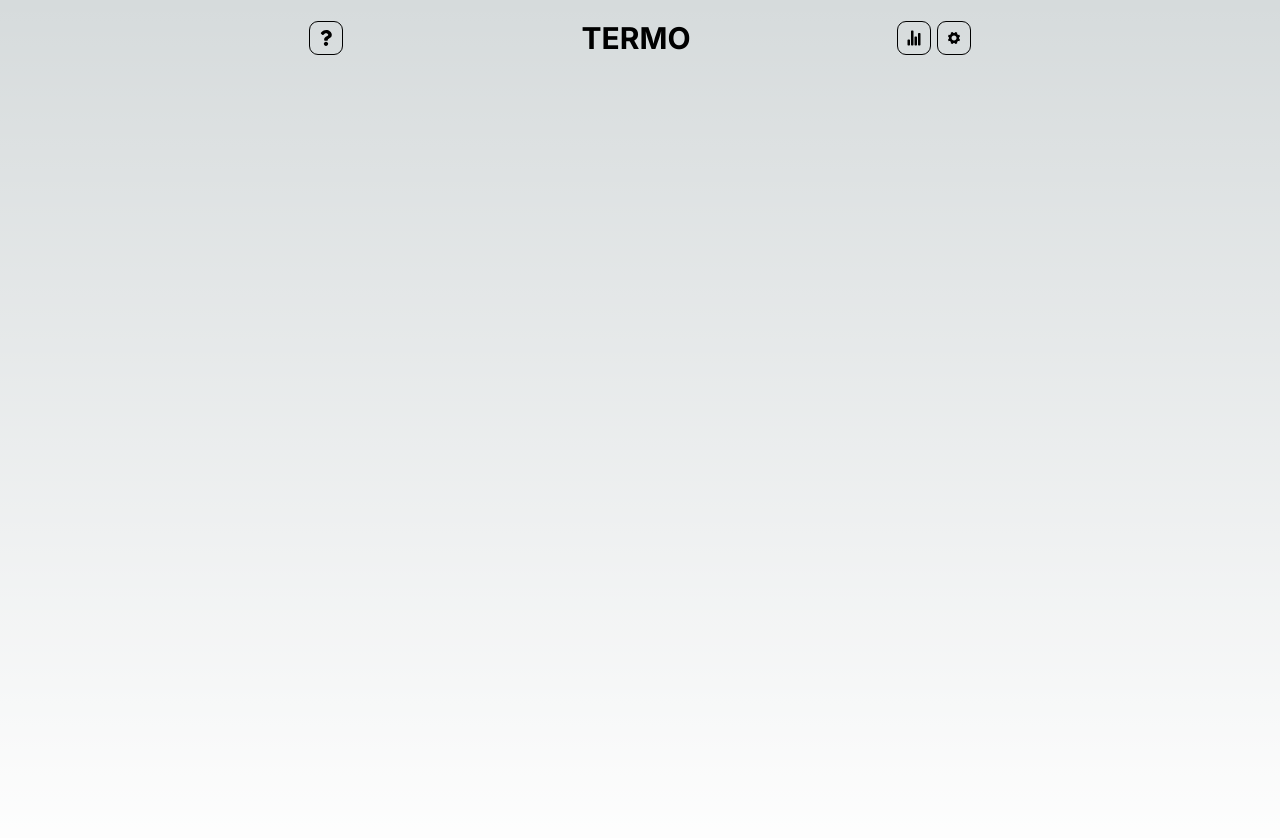
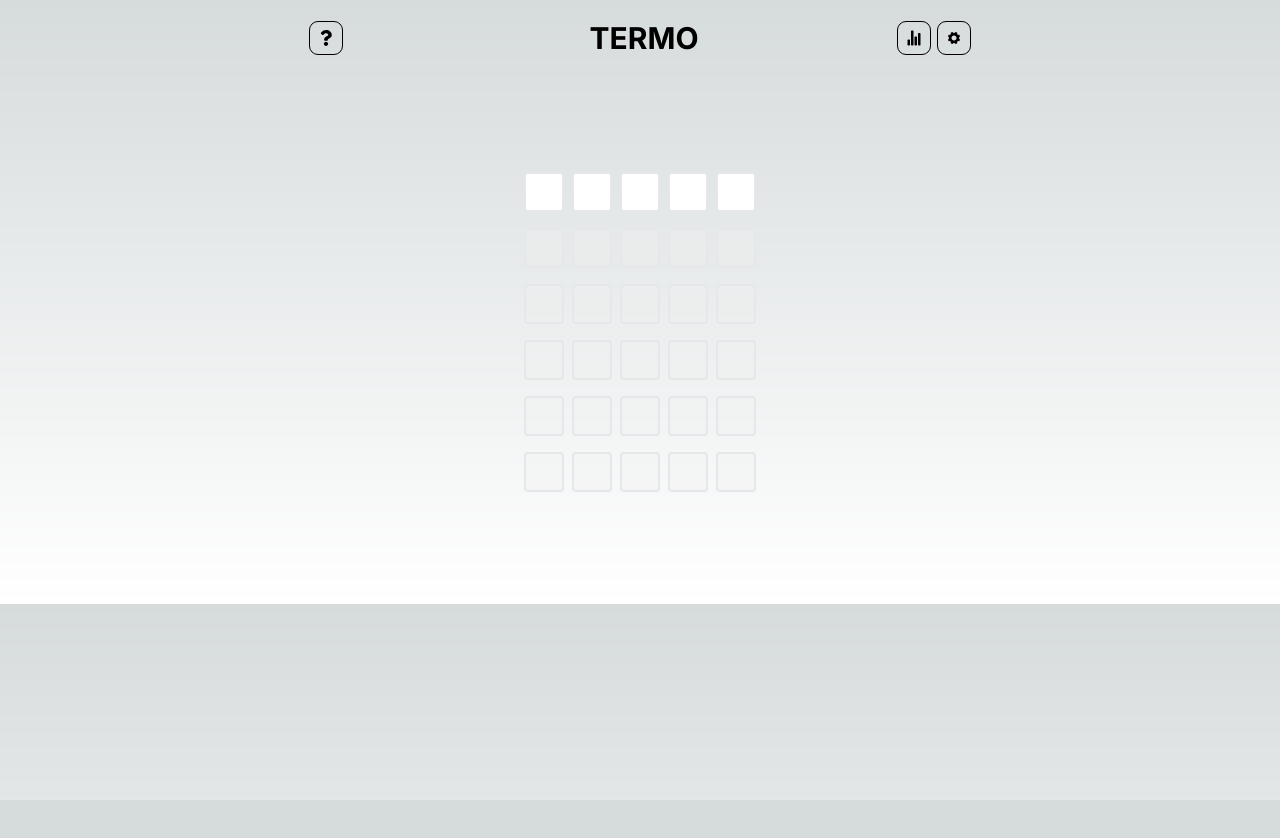
Before and after one commit to ibryans/termo-clone, a Next.js app: page / in a window 1280 px wide. Shown: the top 838 px of the page. After the commit the page ends 800 px from the top, so only its background shows below. Built offline with nearby package versions, Linux system fonts and the light colour scheme.

Commit message:
create the base of input tries

```diff
--- a/src/app/page.tsx
+++ b/src/app/page.tsx
@@ -2,14 +2,25 @@
 import Image from "next/image";
 
 export default function Home() {
+
+  var tryNumber: number = 0;
+
   return (
     <div className="container mx-auto">
       {/* Barra superior */}
       <Navbar/>
 
       {/* Tentativas */}
-      <main className="flex min-h-screen flex-col items-center p-24">
-
+      <main className="flex flex-col items-center p-24">
+        { Array.from(Array(6).keys()).map((option, idx) =>
+          <div className="flex flex-row gap-x-2 mb-4">
+            <input disabled={idx != tryNumber} type="text" className="rounded border-2 w-10 h-10 uppercase text-black text-center" maxLength={1}/>
+            <input disabled={idx != tryNumber} type="text" className="rounded border-2 w-10 h-10 uppercase text-black text-center" maxLength={1}/>
+            <input disabled={idx != tryNumber} type="text" className="rounded border-2 w-10 h-10 uppercase text-black text-center" maxLength={1}/>
+            <input disabled={idx != tryNumber} type="text" className="rounded border-2 w-10 h-10 uppercase text-black text-center" maxLength={1}/>
+            <input disabled={idx != tryNumber} type="text" className="rounded border-2 w-10 h-10 uppercase text-black text-center" maxLength={1}/>
+          </div>
+        )}
       </main>
 
       {/* Teclado */}
--- a/src/components/navbar.tsx
+++ b/src/components/navbar.tsx
@@ -11,7 +11,7 @@
                     <FaQuestion />
                 </button>
 
-                <h1 className="text-3xl font-bold pl-8">
+                <h1 className="text-3xl font-bold pl-12">
                     TERMO
                 </h1>
 
```
